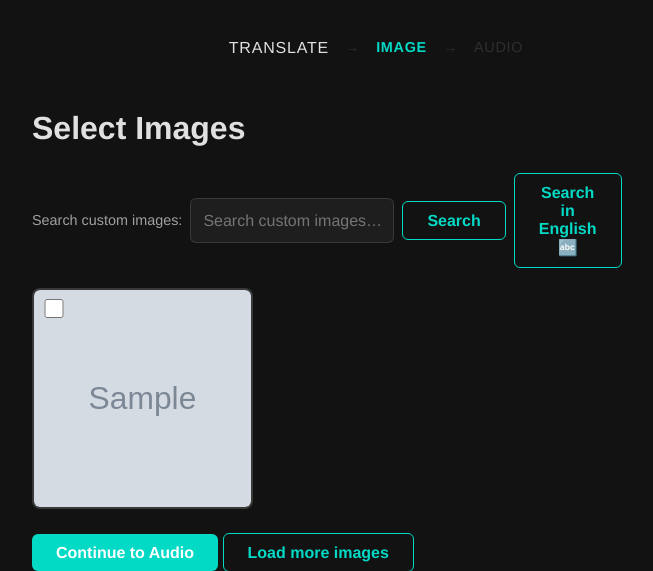
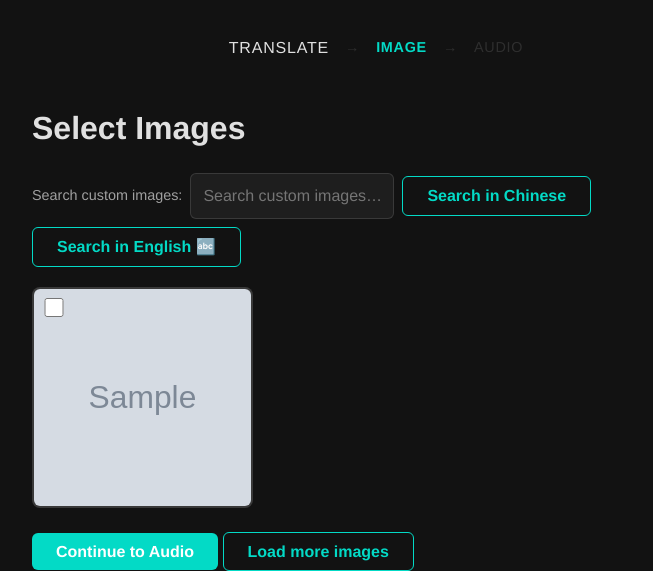
Before and after one commit to willthong/freely_fluent, a FastAPI app: template templates/image_step.html in a window 1280 px wide. Shown: the top 571 px of the page, without its empty margins (264-917 px from the left). Run offline with FastAPI, Linux system fonts and the light colour scheme; the template is opened without the code that fills it: most values are stand-ins (such as "Sample title", 1, 10 or a date in 2020); grey boxes marked "Sample" are stand-in pictures; parts of the project's set-up code (start-up, migrations or seed data) failed here and were passed over; some libraries are stand-ins or nearby versions.

Commit message:
Rename default search button to 'Search in Chinese', allow search row to wrap on narrow viewports

```diff
--- a/static/style.css
+++ b/static/style.css
@@ -220,6 +220,7 @@ body {
 
 .re-search-row {
     display: flex;
+    flex-wrap: wrap;
     align-items: center;
     gap: 0.5rem;
     margin-bottom: 1.25rem;
--- a/templates/image_step.html
+++ b/templates/image_step.html
@@ -27,7 +27,7 @@
           hx-swap="innerHTML"
           hx-include="#re-search-input"
           hx-indicator="#re-search-indicator">
-    Search
+    Search in Chinese
   </button>
   <button type="button" class="btn-outline"
           hx-get="/image/{{ session_id }}/research?query={{ english_word }}"
```
